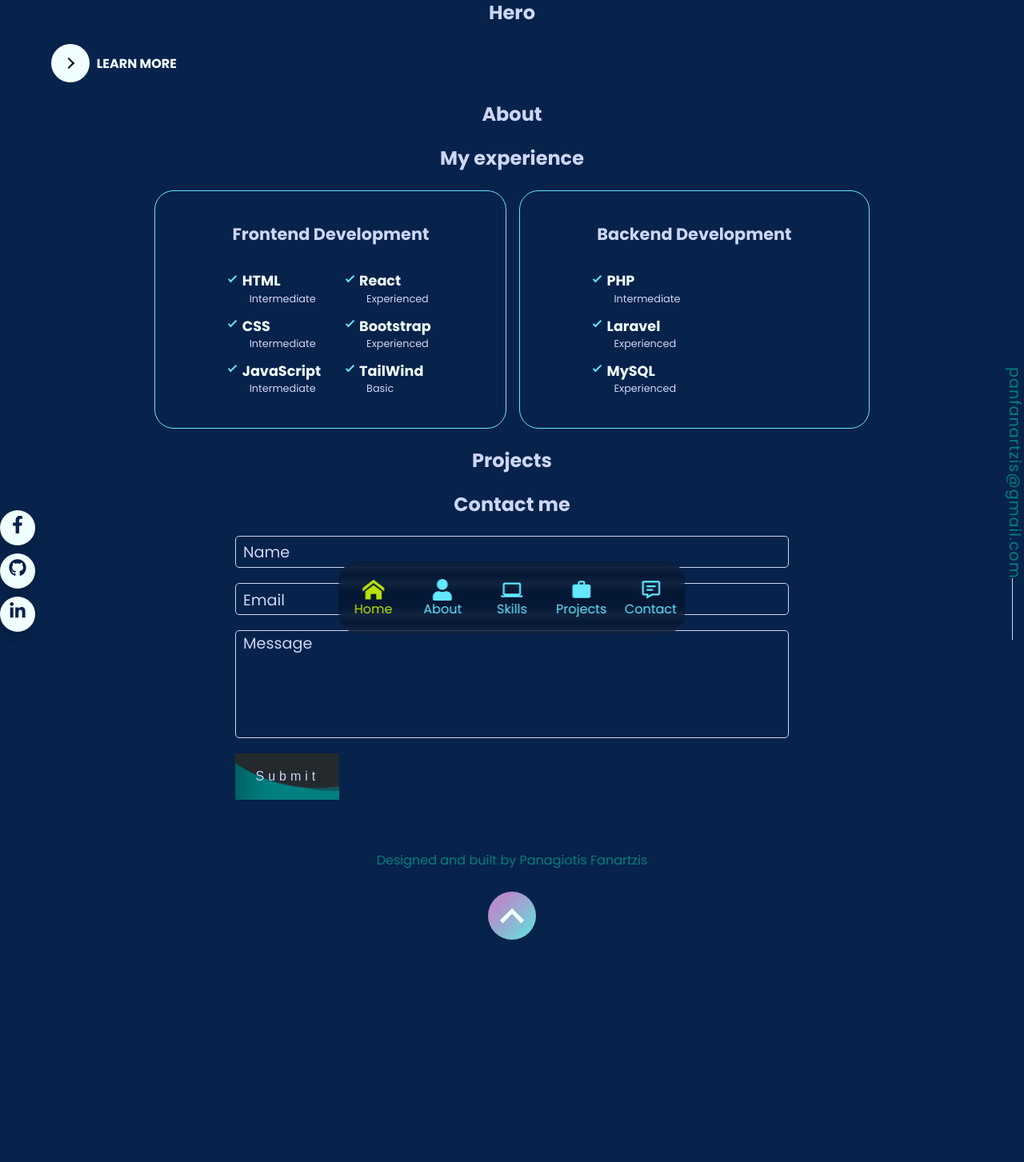
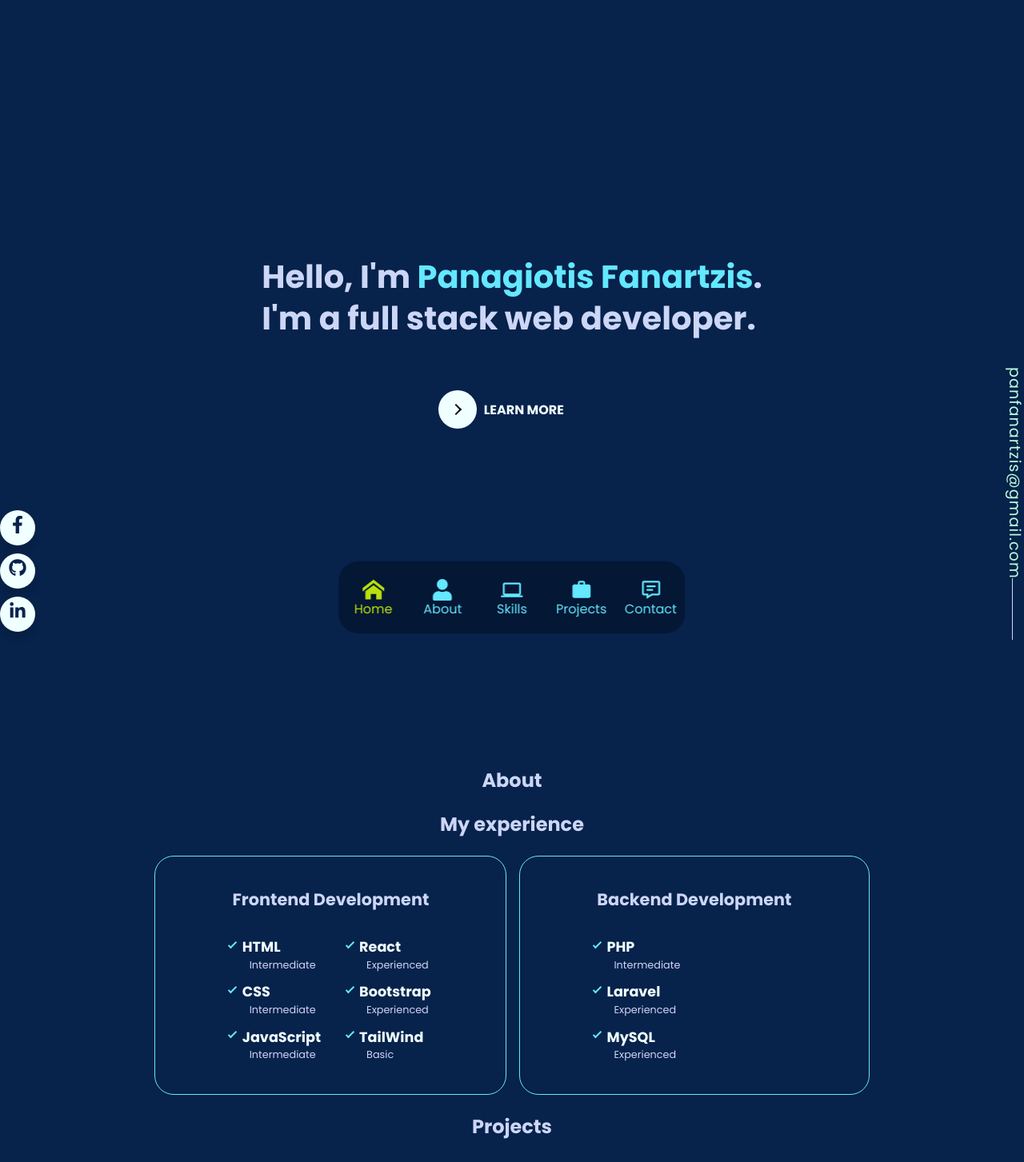
Before and after one commit to PanosFan/panosfan.github.io, a React (Create React App) app: page / in a window 1280 px wide. Shown: the top 1453 px of the page at 80% size. Before the commit the page ends 1329 px from the top, so only its background shows below. Built offline with nearby package versions, Linux system fonts and the light colour scheme; no server answers.

Commit message:
added hero section and fixed a bug where nav links would glitch on first load due to aos effect

```diff
--- a/src/Colours.scss
+++ b/src/Colours.scss
@@ -7,6 +7,7 @@ $white: azure;
 $fbColour: #4267b2;
 $ghColour: #24292e;
 $liColour: #0077b5;
+$linksColour: #b9ffda;
 
 // .light {
 //   background-color: $white;
--- a/src/Components/Layout/About/About.jsx
+++ b/src/Components/Layout/About/About.jsx
@@ -2,8 +2,10 @@ import "./About.scss";
 
 const About = () => {
   return (
-    <section data-aos="fade-up" id="about">
-      <h4>About</h4>
+    <section id="about">
+      <div data-aos="fade-up">
+        <h4>About</h4>
+      </div>
     </section>
   );
 };
--- a/src/Components/Layout/Aside/Aside.scss
+++ b/src/Components/Layout/Aside/Aside.scss
@@ -5,7 +5,7 @@ aside {
     position: fixed;
     right: 7%;
     bottom: 0;
-    color: teal;
+    color: $linksColour;
     text-decoration: none;
     writing-mode: vertical-rl;
     margin-bottom: 4em;
--- a/src/Components/Layout/Contact/Contact.jsx
+++ b/src/Components/Layout/Contact/Contact.jsx
@@ -17,7 +17,8 @@ const Contact = () => {
   };
 
   return (
-    <section data-aos="fade-up" id="contact">
+    <section id="contact">
+      <div data-aos="fade-up">
         <Toaster />
         <h4>Contact me</h4>
         <form
@@ -76,6 +77,7 @@ const Contact = () => {
           id="hidden_iframe"
           style={{ display: "none" }}
         />
+      </div>
     </section>
   );
 };
--- a/src/Components/Layout/Footer/Footer.jsx
+++ b/src/Components/Layout/Footer/Footer.jsx
@@ -15,6 +15,7 @@ const Footer = () => {
         <a
           href="https://github.com/PanosFan/panosfan.github.io/tree/main"
           className="link"
+          target="_blank"
         >
           Designed and built by Panagiotis Fanartzis
         </a>
--- a/src/Components/Layout/Hero/Hero.jsx
+++ b/src/Components/Layout/Hero/Hero.jsx
@@ -5,7 +5,10 @@ import Link from "react-scroll/modules/components/Link";
 const Hero = () => {
   return (
     <section id="home">
-      <h4>Hero</h4>
+      <h1>
+        Hello, I'm <span>Panagiotis Fanartzis</span>. <br />
+        I'm a full stack web developer.
+      </h1>
       <Link activeClass="active" smooth spy to="about">
         <LearnMoreButton />
       </Link>
--- a/src/Components/Layout/Hero/Hero.scss
+++ b/src/Components/Layout/Hero/Hero.scss
@@ -1,5 +1,16 @@
+@import "../../../Config.scss";
 #home {
-  h4 {
-    margin-top: 0 !important;
+  display: flex;
+  flex-direction: column;
+  align-items: center;
+  justify-content: center;
+  gap: 4em;
+  padding-bottom: 25em;
+  h1 {
+    font-size: 2.5em;
+    padding-top: 8em;
+    span {
+      color: $primaryColour;
+    }
   }
 }
--- a/src/Components/Layout/Navbar/Navbar.scss
+++ b/src/Components/Layout/Navbar/Navbar.scss
@@ -75,7 +75,7 @@ nav {
       a {
         svg {
           margin-bottom: 0.2em;
-          font-size: 1.2rem;
+          font-size: 1.4rem;
         }
         span {
           font-size: 0.9rem;
--- a/src/Components/Layout/Projects/Projects.jsx
+++ b/src/Components/Layout/Projects/Projects.jsx
@@ -8,11 +8,13 @@ const Projects = () => {
   });
 
   return (
-    <section data-aos="fade-up" id="projects">
-      <h4>Projects</h4>
-      {/* {response && <p>{response.statusText}</p>}
+    <section id="projects">
+      <div data-aos="fade-up">
+        <h4>Projects</h4>
+        {/* {response && <p>{response.statusText}</p>}
       {loading && <p>Loading...</p>}
       {error && <p>{error}</p>} */}
+      </div>
     </section>
   );
 };
--- a/src/Components/Layout/Skills/Skills.jsx
+++ b/src/Components/Layout/Skills/Skills.jsx
@@ -2,7 +2,8 @@ import "./Skills.scss";
 
 const Skills = () => {
   return (
-    <section data-aos="fade-up" id="skills">
+    <section id="skills">
+      <div data-aos="fade-up">
         <h4>My experience</h4>
         <div className="cards">
           <div className="frontEnd card">
@@ -56,6 +57,7 @@ const Skills = () => {
             </div>
           </div>
         </div>
+      </div>
     </section>
   );
 };
--- a/src/Components/Layout/Skills/Skills.scss
+++ b/src/Components/Layout/Skills/Skills.scss
@@ -87,13 +87,24 @@
       flex-direction: column;
 
       .card {
+        width: 90%;
+        margin-inline: auto;
         padding: 2.5em 6em;
       }
     }
   }
 }
 
-@media screen and (max-width: 450px) {
+@media screen and (max-width: 580px) {
+  #skills {
+    .cards {
+      .card {
+        width: 100%;
+      }
+    }
+  }
+}
+@media screen and (max-width: 490px) {
   #skills {
     .cards {
       .card {
--- a/src/Config.scss
+++ b/src/Config.scss
@@ -40,7 +40,7 @@ html {
     .link {
       text-decoration: none;
       transition: $transition;
-      color: teal;
+      color: $linksColour;
       position: relative;
       &:before {
         content: "";
```
Lines whose indentation alone changed are shown as unchanged.
